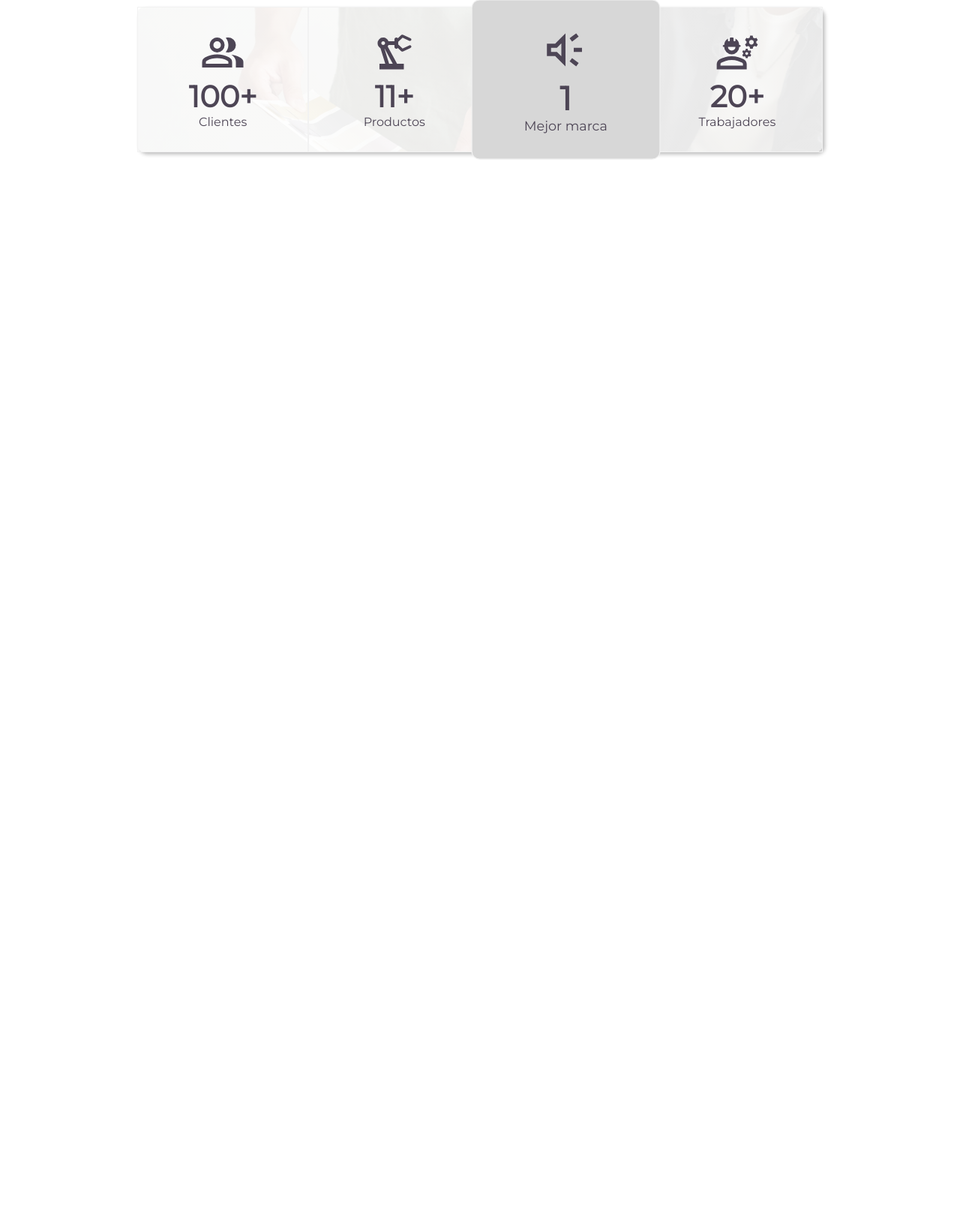
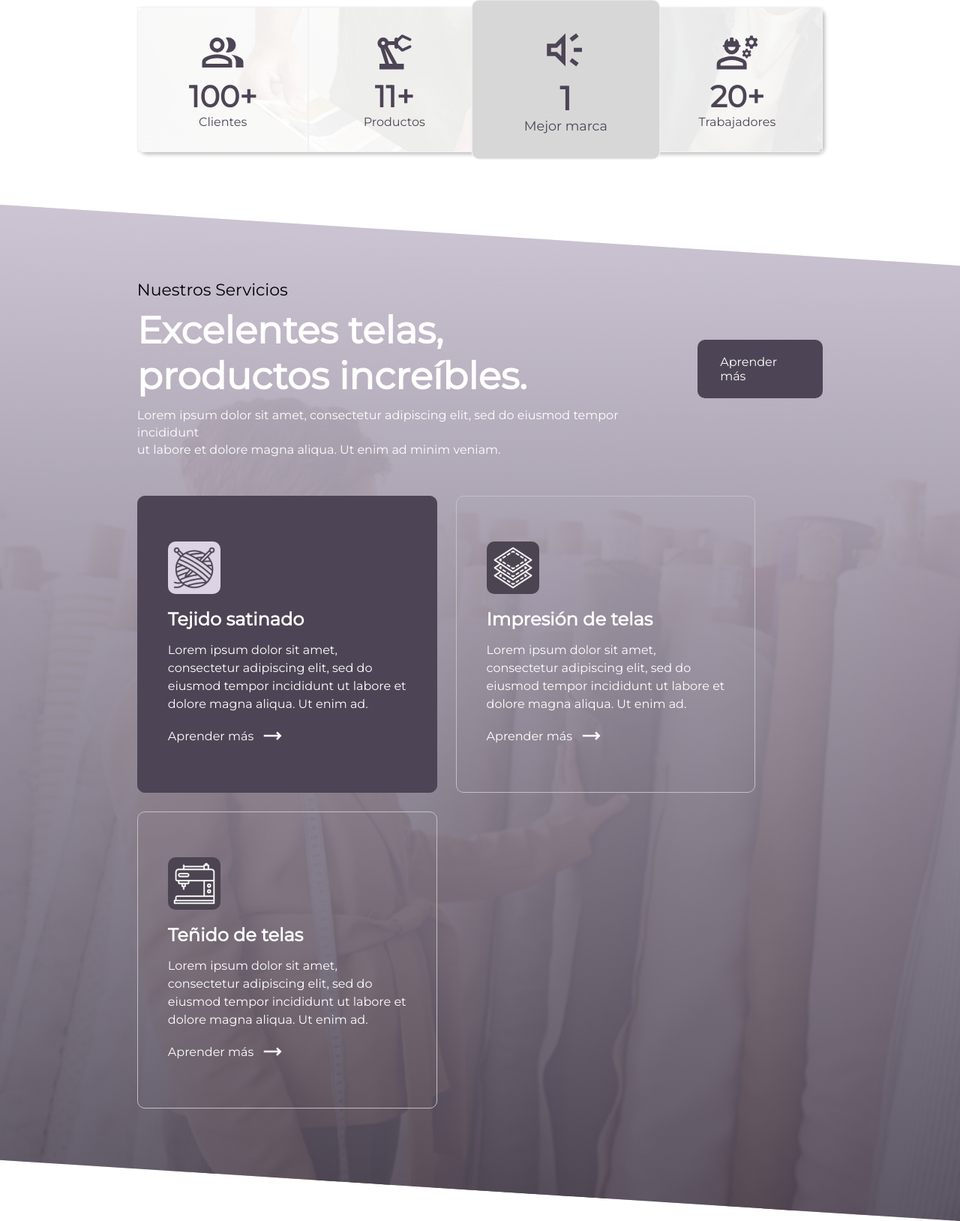
Before and after one commit to fernandohps17/textile, a PHP site: page / in a window 1280 px wide. Shown: the part 2490-4118 px from the top of the page at 75% size. Before the commit the page ends 2703 px from the top, so only its background shows below. Run offline with PHP 8.4, Linux system fonts and the light colour scheme.

Commit message:
Se creo la section de servicios para todas las pantallas

```diff
--- /dev/null
+++ b/comons/services.php
@@ -0,0 +1,86 @@
+<div class="container bg_services">
+    <div class="content">
+        <div class="services">
+            <div class="services_content">
+                <section class="services_content_text">
+                    <p class="encabezado">Nuestros Servicios</p>
+                    <header>
+                        <h2 class="title">Excelentes telas, <br> productos increíbles.</h2>
+                    </header>
+                    <p class="subtitle">Lorem ipsum dolor sit amet, consectetur adipiscing elit, sed do eiusmod tempor incididunt <br> ut labore et dolore magna aliqua. Ut enim ad minim veniam.</p>
+                </section>
+                <div class="services_content_btn">
+                    <a href="#">Aprender más</a>
+                </div>
+            </div>
+
+            <div class="services_cart">
+                <div class="services_cart_content bg_cart_one">
+                    <div class="services_cart_content_img">
+                        <picture class="picture-defer">
+                            <source class="image source" type='image/webp' data-img="/public/icon/icon-wool.webp">
+                            <img class="image" data-img="/public/icon/icon-wool.png" alt="Textile icon" title="Textile icon" width="100" height="100">
+                        </picture>
+                    </div>
+                    <section class="services_cart_content_title">
+                        <header>
+                            <h2>Tejido satinado</h2>
+                        </header>
+                    </section>
+                    <div class="services_cart_content_subtitle">
+                        <p>Lorem ipsum dolor sit amet, <br> consectetur adipiscing elit, sed do <br> eiusmod tempor incididunt ut labore et <br> dolore magna aliqua. Ut enim ad.</p>
+                    </div>
+                    <div class="services_cart_content_btn">
+                        <a href="#">Aprender más
+                        <svg xmlns="http://www.w3.org/2000/svg" viewBox="0 -960 960 960"><path d="m700-300-57-56 84-84H120v-80h607l-83-84 57-56 179 180-180 180Z"/></svg>
+                        </a>
+                    </div>
+                </div>
+
+                <div class="services_cart_content">
+                    <div class="services_cart_content_img">
+                        <picture class="picture-defer">
+                            <source class="image source" type='image/webp' data-img="/public/icon/icon-fabric.webp">
+                            <img class="image" data-img="/public/icon/icon-fabric.png" alt="Textile icon" title="Textile icon" width="100" height="100">
+                        </picture>
+                    </div>
+                    <section class="services_cart_content_title">
+                        <header>
+                            <h2>Impresión de telas</h2>
+                        </header>
+                    </section>
+                    <div class="services_cart_content_subtitle">
+                        <p>Lorem ipsum dolor sit amet, <br> consectetur adipiscing elit, sed do <br> eiusmod tempor incididunt ut labore et <br> dolore magna aliqua. Ut enim ad.</p>
+                    </div>
+                    <div class="services_cart_content_btn">
+                        <a href="#">Aprender más
+                        <svg xmlns="http://www.w3.org/2000/svg" viewBox="0 -960 960 960"><path d="m700-300-57-56 84-84H120v-80h607l-83-84 57-56 179 180-180 180Z"/></svg>
+                        </a>
+                    </div>
+                </div>
+
+                <div class="services_cart_content">
+                    <div class="services_cart_content_img">
+                        <picture class="picture-defer">
+                            <source class="image source" type='image/webp' data-img="/public/icon/icon-mechine.webp">
+                            <img class="image" data-img="/public/icon/icon-mechine.png" alt="Textile icon" title="Textile icon" width="100" height="100">
+                        </picture>
+                    </div>
+                    <section class="services_cart_content_title">
+                        <header>
+                            <h2>Teñido de telas</h2>
+                        </header>
+                    </section>
+                    <div class="services_cart_content_subtitle">
+                        <p>Lorem ipsum dolor sit amet, <br> consectetur adipiscing elit, sed do <br> eiusmod tempor incididunt ut labore et <br> dolore magna aliqua. Ut enim ad.</p>
+                    </div>
+                    <div class="services_cart_content_btn">
+                        <a href="#">Aprender más
+                        <svg xmlns="http://www.w3.org/2000/svg" viewBox="0 -960 960 960"><path d="m700-300-57-56 84-84H120v-80h607l-83-84 57-56 179 180-180 180Z"/></svg>
+                        </a>
+                    </div>
+                </div>
+            </div>
+        </div>
+    </div>
+</div>
--- a/index.php
+++ b/index.php
@@ -44,6 +44,7 @@ require_once "./comons/version_css_js.php";
         require_once './comons/nav.php';
         require_once './comons/icon_principal.php';
         require_once './comons/about.php';
+        require_once './comons/services.php';
     ?>
 
     <script src="/public/js/carga_diferida.js"></script>
--- /dev/null
+++ b/public/scss/components/_services.scss
@@ -0,0 +1,127 @@
+.bg_services {
+    background: linear-gradient(to bottom, #ccc4d4f4, #4d4555e3), url('/public/img/textile-section-services-fondo.webp');
+    background-repeat: no-repeat;
+    background-size: cover;
+    clip-path: polygon(0 0, 100% 12%, 100% 100%, 0 89%);
+
+    @media screen and (max-width: $desktop_1580) {
+        clip-path: polygon(0 0, 100% 6%, 100% 100%, 0 94%);
+    }
+}
+
+.services {
+    margin: 100px 0 150px 0;
+    display: grid;
+    gap: 50px;
+
+    @media screen and (max-width: $mobile_500) {
+        margin: 200px 0;
+    }
+}
+
+.services_content {
+    display: flex;
+    gap: 50px;
+    align-items: center;
+
+    @media screen and (max-width: $desktop_1185) {
+        display: grid;
+        justify-content: center;
+        align-items: center;
+    }
+}
+
+.services_content_btn {
+    display: grid;
+    justify-content: center;
+    align-items: center;
+    margin: auto;
+
+    a {
+        background: $color_principal;
+        text-decoration: none;
+        color: $color_white;
+        border-radius: 10px;
+        padding: 20px 30px;
+        transition: 1s ease;
+
+        &:hover {
+            background-color: $color_secundario;
+            color: $color_principal;
+            transform: scale(1.05);
+        }
+    }
+}
+
+.services_content_text {
+    display: grid;
+    gap: 10px;
+}
+
+.bg_cart_one {
+    background: $color_principal;
+    border: 1px solid $color_principal !important;
+}
+
+.services_cart {
+    display: flex;
+    flex-wrap: wrap;
+    gap: 25px;
+
+    // @media screen and (max-width: $desktop_1580) {
+
+    // }
+}
+
+.services_cart_content {
+    padding: 60px 40px;
+    border: 1px solid #c1c1c1;
+    border-radius: 10px;
+    display: grid;
+    gap: 15px;
+    transition: 1s ease;
+
+    &:hover {
+        transform: scale(1.05);
+    }
+}
+
+.services_cart_content_img {
+
+    img {
+        border-radius: 10px;
+        width: 70px;
+        height: 70px;
+    }
+}
+
+.services_cart_content_title {
+    color: $color_white;
+}
+
+.services_cart_content_subtitle {
+    color: $color_white;
+    line-height: 24px;
+}
+
+.services_cart_content_btn {
+    transition: 1s ease;
+
+    a {
+        display: flex;
+        gap: 10px;
+        // justify-content: center;
+        align-items: center;
+        color: $color_white;
+        text-decoration: none;
+
+        svg {
+            fill: $color_white;
+            width: 30px;
+        }
+    }
+
+    &:hover {
+        transform: scale(1.1);
+    }
+}
--- a/public/scss/components/_vars.scss
+++ b/public/scss/components/_vars.scss
@@ -1,5 +1,6 @@
 // Medidas de pantalla
 // DESKTOP
+$desktop_1580: 1580px;
 $desktop_1525: 1525px;
 $desktop_1400: 1400px;
 $desktop_1360: 1360px;
--- a/public/scss/main.scss
+++ b/public/scss/main.scss
@@ -4,3 +4,4 @@
 @import './components/header';
 @import './components/icon_principal';
 @import './components/about';
+@import './components/services';
```
Also changed, not shown: comons/about.php (+0 -11 lines), public/css/main.css, public/icon/icon-fabric.png (added), public/icon/icon-fabric.webp (added), public/icon/icon-mechine.png (added), public/icon/icon-mechine.webp (added), public/icon/icon-wool.png (added), public/icon/icon-wool.webp (added), public/img/textile-section-services-fondo.jpg (added), public/img/textile-section-services-fondo.webp (added), 1 other file.
